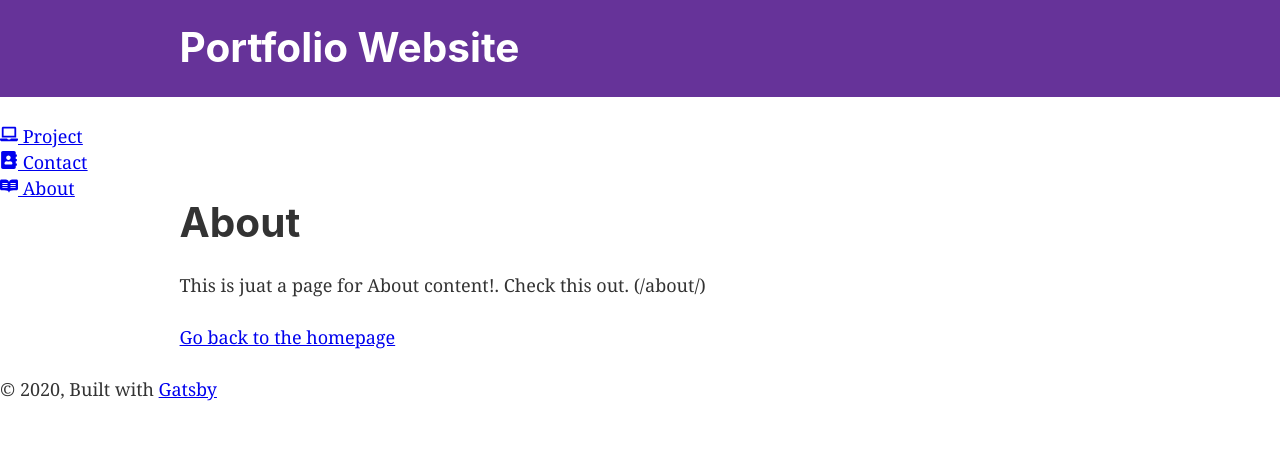
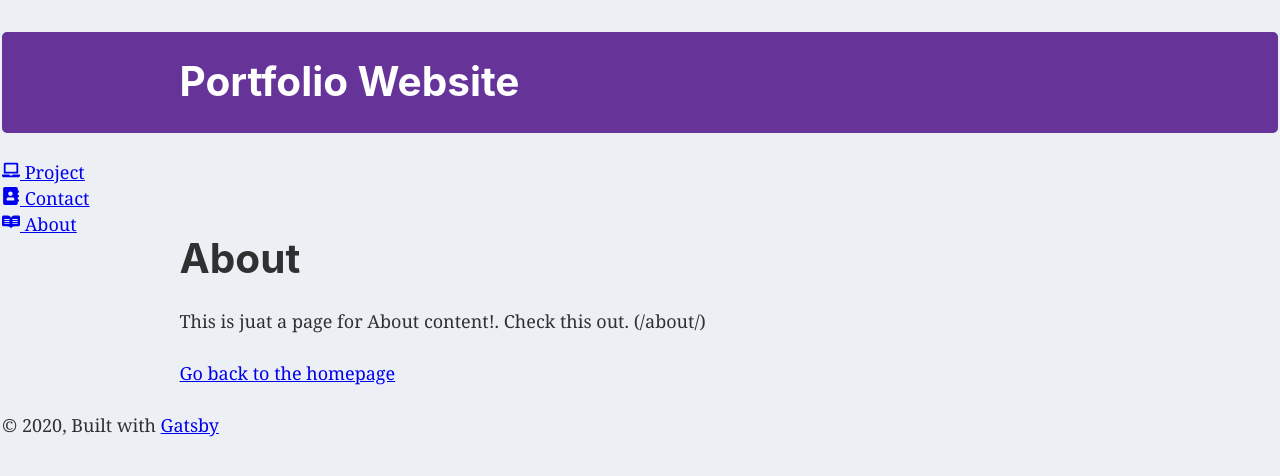
Before and after one commit to azware/azware.gats, a Gatsby site: page /about/ in a window 1280 px wide. Built offline with nearby package versions, Linux system fonts and the light colour scheme; Gatsby itself is replaced by a stand-in of ours.

Commit message:
update layout

```diff
--- a/src/components/layout.jsx
+++ b/src/components/layout.jsx
@@ -29,7 +29,15 @@ const Layout = ({ children }) => {
 
   return (
     <>
-      <Container>
+      <Container
+        style={{
+          background: `#ecf0f5`,
+          border: `2px solid #ecf0f5`,
+          borderRadius: `5px`,
+          marginTop:`20px`,
+          marginBottom:`20px`,
+        }}
+      >
         <Row>
           <Col sm={12}><Header siteTitle={data.site.siteMetadata.title} /></Col>
         </Row>
--- a/src/components/style/layout.css
+++ b/src/components/style/layout.css
@@ -208,6 +208,7 @@ body {
   -ms-font-feature-settings: "kern", "liga", "clig", "calt";
   -webkit-font-feature-settings: "kern", "liga", "clig", "calt";
   font-feature-settings: "kern", "liga", "clig", "calt";
+  background-color: #ecf0f5;
 }
 img {
   max-width: 100%;
--- a/src/components/template/header.jsx
+++ b/src/components/template/header.jsx
@@ -7,6 +7,9 @@ const Header = ({ siteTitle }) => (
     style={{
       background: `rebeccapurple`,
       marginBottom: `1.45rem`,
+      border: `2px solid rebeccapurple`,
+      borderRadius: `5px`,
+      marginTop:`10px`,
     }}
   >
     <div
```
